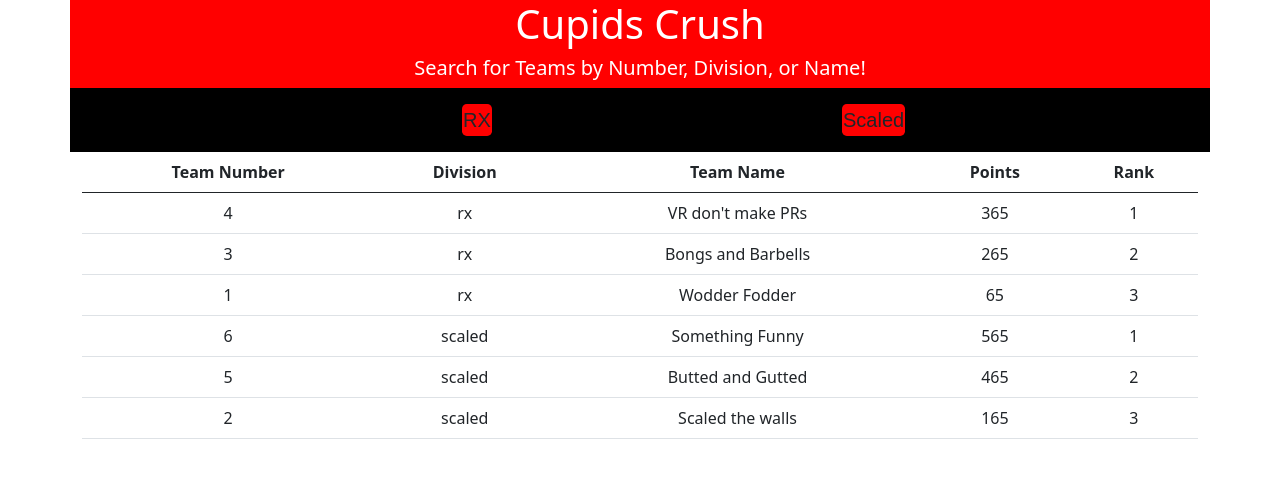
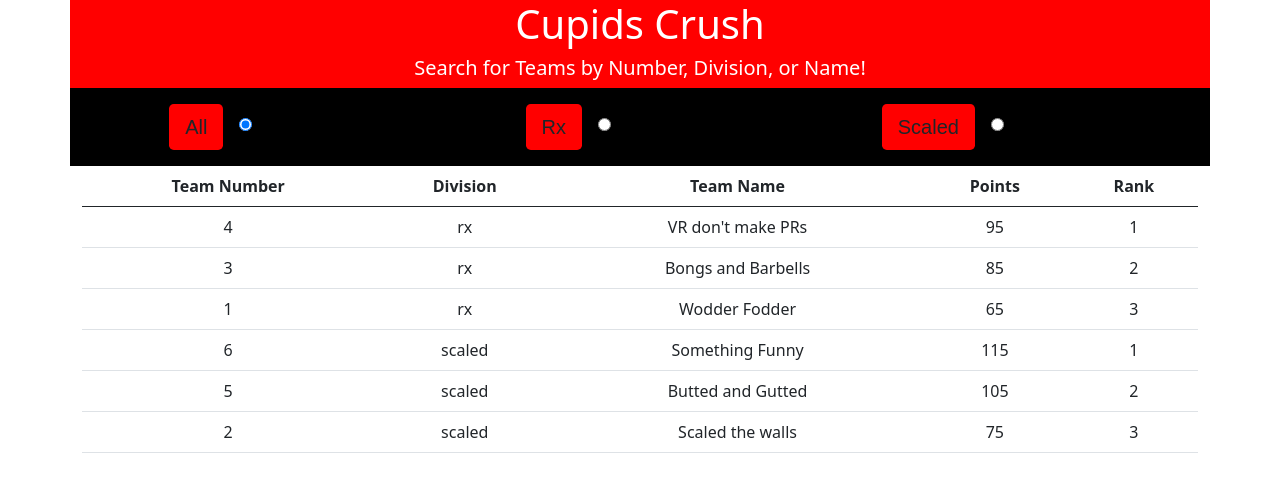
Before and after one commit to reanderson89/cupids-crush, a React (Create React App) app: page / in a window 1280 px wide. Shown: the top 492 px of the page. Built offline with nearby package versions, Linux system fonts and the light colour scheme.

Commit message:
divisions change when buttons clicked

```diff
--- a/src/containers/Main/Main.css
+++ b/src/containers/Main/Main.css
@@ -1,9 +1,8 @@
 /* Makes the buttons not look like buttons */
 
-button {
+button, .btn {
     background: red!important;
     border: none;
-    padding: 0!important;
     /*optional*/
     font-family: arial, sans-serif;
     /*input has OS specific font-family*/
--- a/src/containers/Main/Main.jsx
+++ b/src/containers/Main/Main.jsx
@@ -2,6 +2,7 @@ import { useEffect, useState } from 'react';
 import API from "../../utils/API";
 import Row from "../../components/Row/Row"
 import "./Main.css";
+import { render } from '@testing-library/react';
 
 
 const Main = () => {
@@ -10,6 +11,8 @@ const [teamState, setTeamState] = useState([
         division: "rx",
         teamName: "Wodder Fodder",
         teamNum: 1,
+        wod1: 30,
+        wod2: 35,
         points: 65,
         rank: 3
     },
@@ -17,42 +20,53 @@ const [teamState, setTeamState] = useState([
         division: "scaled",
         teamName: "Scaled the walls",
         teamNum: 2,
-        points: 165,
+        wod1: 35,
+        wod2: 40,
+        points: 75,
         rank: 3
     },
     {
         division: "rx",
         teamName: "Bongs and Barbells",
         teamNum: 3,
-        points: 265,
+        wod1: 45,
+        wod2: 40,
+        points: 85,
         rank: 2
     },
     {
         division: "rx",
         teamName: "VR don't make PRs",
         teamNum: 4,
-        points: 365,
+        wod1: 20,
+        wod2: 75,
+        points: 95,
         rank: 1
     },
     {
         division: "scaled",
         teamName: "Butted and Gutted",
         teamNum: 5,
-        points: 465,
+        wod1: 55,
+        wod2: 50,
+        points: 105,
         rank: 2
     },
     {
         division: "scaled",
         teamName: "Something Funny",
         teamNum: 6,
-        points: 565,
+        wod1: 50,
+        wod2: 65,
+        points: 115,
         rank: 1
     },
 ]);
 
 
 
-const [search, setSearch] = useState("");
+// const [search, setSearch] = useState("");
+let [currentDiv, setCurrentDiv] = useState("all");
 
 // useEffect(() => {
 //     API.getAll()
@@ -64,27 +78,33 @@ const [search, setSearch] = useState("");
 //     .catch(err => console.log(err));
 // }, [])
 
-// needs to be refactored
-  // sorts the names from A-Z, if the first names are the same, it sorts by last name.
-//   const handleSortUpName = () => {
-//     const spreadEmployee = [...employeeState];
-//     const sortedEmployees = spreadEmployee.sort((a,b) => (a.name.first > b.name.first) ? 1 : (a.name.first === b.name.first) ? ((a.name.last > b.name.last)? 1 : -1): -1)
-//     setEmployeeState(sortedEmployees);
-//   };
-
-// needs to be refactored
-    // sorts the names from Z-A, if the first names are the same, it sorts by last name.
-//   const handleSortDownName = () => {
-//     const spreadEmployee = [...employeeState];
-//     const sortedEmployees = spreadEmployee.sort((a,b) => (b.name.first > a.name.first) ? 1 : (b.name.first > a.name.first) ? ((b.name.last > a.name.last) ?1 : -1): -1)
-//     setEmployeeState(sortedEmployees);
-//   };
 
   // filters the search results as the search value is typed
-  const handleInputChange = event => {
-    let value = event.target.value;
-    setSearch(value);
-  };
+  // const handleInputChange = event => {
+  //   let value = event.target.value;
+  //   setSearch(value);
+  // };
+
+  const handleDivChange = event => {
+    setCurrentDiv(event.target.value);
+    displayDivision();
+  }
+
+  // change whats being displayed depending on which current division is selected
+  const displayDivision = () => {
+    let divToDisplay;
+    if(currentDiv === "all"){
+      divToDisplay = teamState.sort((a,b) => a.rank - b.rank).sort((a,b) => a.division.length - b.division.length).map(team =>
+        <Row division={team.division} teamName={team.teamName} teamNum={team.teamNum} rank={team.rank} points={team.points} />)
+    } else if(currentDiv === "scaled"){
+      divToDisplay = teamState.filter(team => team.division === "scaled").sort((a,b) => a.rank - b.rank).map(team =>
+        <Row division={team.division} teamName={team.teamName} teamNum={team.teamNum} rank={team.rank} points={team.points} />)
+    }else if(currentDiv === "rx"){
+      divToDisplay = teamState.filter(team => team.division === "rx").sort((a,b) => a.rank - b.rank).map(team =>
+        <Row division={team.division} teamName={team.teamName} teamNum={team.teamNum} rank={team.rank} points={team.points} />)
+    }
+    return divToDisplay;
+  }
 
   const showTeams = () => {
 
@@ -93,12 +113,18 @@ const [search, setSearch] = useState("");
 
     return(
         <>
-      <div style={{backgroundColor: "black", color: "white"}} className="row justify-content-end">
-      <div className="col-sm-4">
-        <button className='btn btn-lg my-3'>RX</button>
+      <div style={{backgroundColor: "black", color: "white"}} className="row justify-content-evenly">
+      <div className="col-sm-3">
+      <label htmlFor="allDivs" className='btn btn-lg m-3'>All</label>
+        <input type="radio" id="allDivs" value="all" name="divState" onChange={handleDivChange} defaultChecked="checked"/>
       </div>
-      <div className="col-sm-4">
-        <button className='btn btn-lg my-3'>Scaled</button>
+      <div className="col-sm-3">
+      <label htmlFor="rxDiv" className='btn btn-lg m-3'>Rx</label>
+        <input type="radio" id="rxDiv" value="rx" name="divState" onChange={handleDivChange}/>
+      </div>
+      <div className="col-sm-3" >
+      <label htmlFor="scaledDiv" className='btn btn-lg m-3' >Scaled</label>
+        <input type="radio" id="scaledDiv" value="scaled" name="divState" onChange={handleDivChange}/>
       </div>
 
       </div>
@@ -130,10 +156,9 @@ const [search, setSearch] = useState("");
   </thead>
   <tbody className="text-center">
     {/* sorts the teams by rank and then division and display them to the page */}
-         {teamState.sort((a,b) => a.rank - b.rank).sort((a,b) => a.division.length - b.division.length).map(team =>
-            <Row division={team.division} teamName={team.teamName} teamNum={team.teamNum} rank={team.rank} points={team.points} />)}
-
-
+         {/* {teamState.sort((a,b) => a.rank - b.rank).sort((a,b) => a.division.length - b.division.length).map(team =>
+            <Row division={team.division} teamName={team.teamName} teamNum={team.teamNum} rank={team.rank} points={team.points} />)} */}
+          {displayDivision()}
 
         {/* {search === "" ? teamState.sort((a,b) => a.rank - b.rank).sort((a,b) => a.division.length - b.division.length).map(team =>
             <Row division={team.division} teamName={team.teamName} teamNum={team.teamNum} rank={team.rank} points={team.points} />):
@@ -152,6 +177,7 @@ const [search, setSearch] = useState("");
         </div>
         </>
     )
+
 }
 
 export default Main
```
